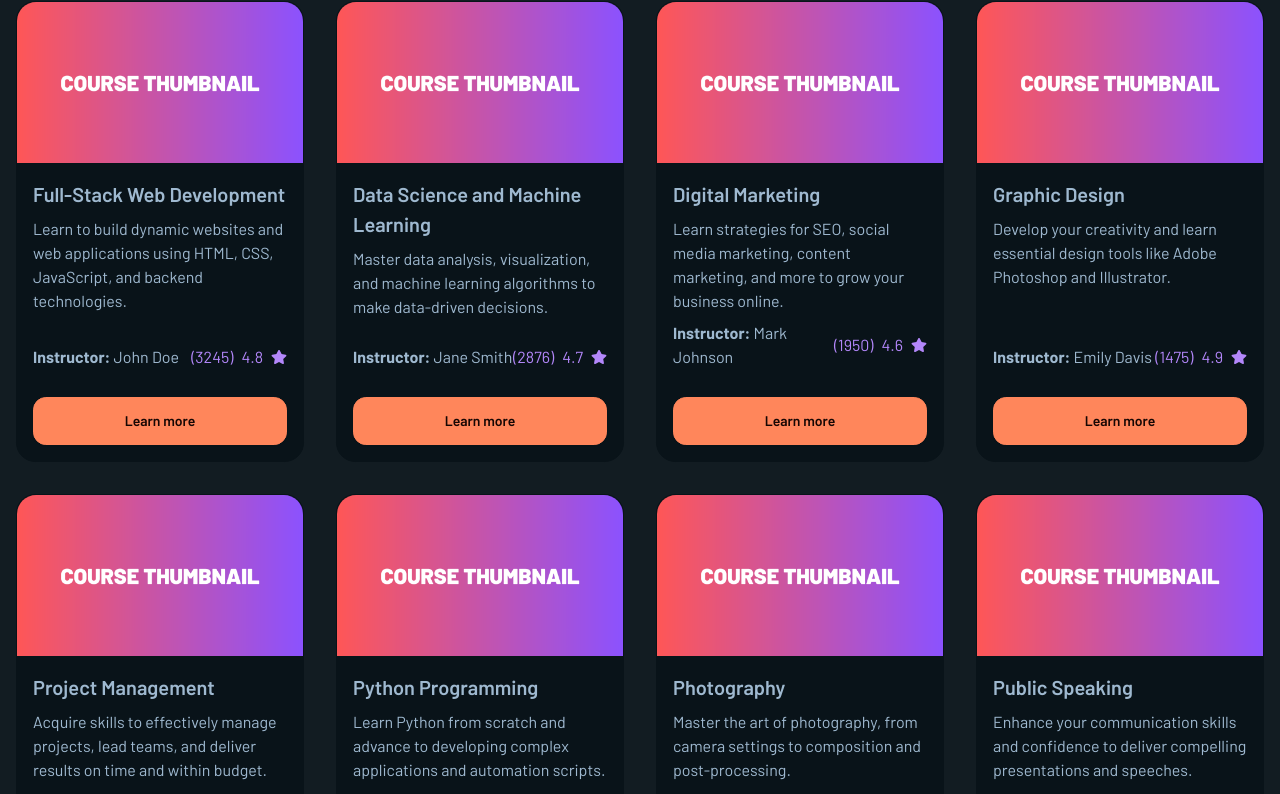
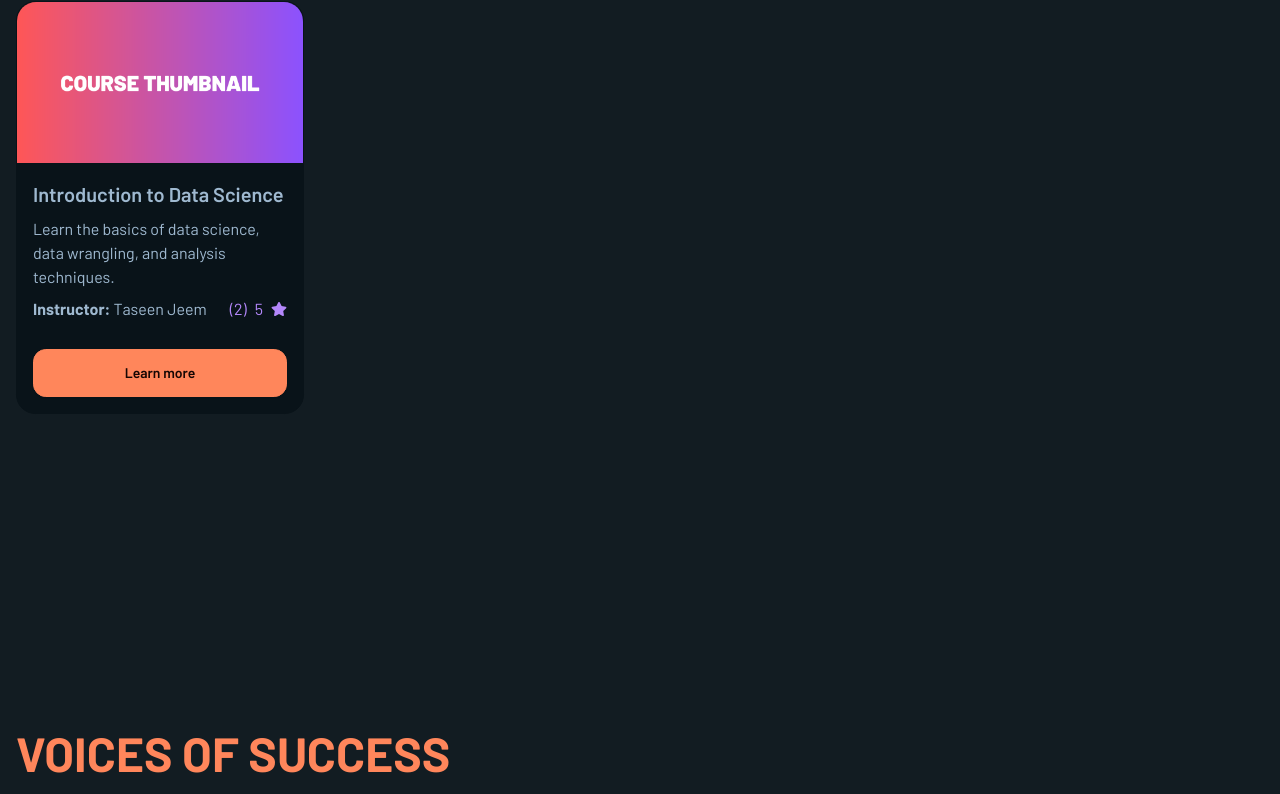
Before and after one commit to taseenjeem/intellipath-ts, a Next.js app: page / in a window 1280 px wide. Shown: the part 2407-3201 px from the top of the page. Built offline with nearby package versions, Linux system fonts and the light colour scheme; no server answers.

Commit message:
minor changes

```diff
--- a/database/json/top-courses.json
+++ b/database/json/top-courses.json
@@ -1,82 +1,46 @@
 [
   {
-    "_id": "1",
-    "title": "Full-Stack Web Development",
-    "slug": "full-stack-web-development-by-john-doe",
-    "description": "Learn to build dynamic websites and web applications using HTML, CSS, JavaScript, and backend technologies.",
-    "instructor": "John Doe",
-    "rating": 4.8,
-    "reviews": 3245,
-    "thumbnail": "/assets/images/course-thumbnail.png"
-  },
-  {
-    "_id": "2",
-    "title": "Data Science and Machine Learning",
-    "slug": "data-science-and-machine-learning-by-jane-smith",
-    "description": "Master data analysis, visualization, and machine learning algorithms to make data-driven decisions.",
-    "instructor": "Jane Smith",
-    "rating": 4.7,
-    "reviews": 2876,
-    "thumbnail": "/assets/images/course-thumbnail.png"
-  },
-  {
-    "_id": "3",
-    "title": "Digital Marketing",
-    "slug": "digital-marketing-by-mark-johnson",
-    "description": "Learn strategies for SEO, social media marketing, content marketing, and more to grow your business online.",
-    "instructor": "Mark Johnson",
-    "rating": 4.6,
-    "reviews": 1950,
-    "thumbnail": "/assets/images/course-thumbnail.png"
-  },
-  {
-    "_id": "4",
-    "title": "Graphic Design",
-    "slug": "graphic-design-by-emily-davis",
-    "description": "Develop your creativity and learn essential design tools like Adobe Photoshop and Illustrator.",
-    "instructor": "Emily Davis",
-    "rating": 4.9,
-    "reviews": 1475,
-    "thumbnail": "/assets/images/course-thumbnail.png"
-  },
-  {
-    "_id": "5",
-    "title": "Project Management",
-    "slug": "project-management-by-michael-brown",
-    "description": "Acquire skills to effectively manage projects, lead teams, and deliver results on time and within budget.",
-    "instructor": "Michael Brown",
-    "rating": 4.8,
-    "reviews": 1320,
-    "thumbnail": "/assets/images/course-thumbnail.png"
-  },
-  {
-    "_id": "6",
-    "title": "Python Programming",
-    "slug": "python-programming-by-sarah-wilson",
-    "description": "Learn Python from scratch and advance to developing complex applications and automation scripts.",
-    "instructor": "Sarah Wilson",
-    "rating": 4.7,
-    "reviews": 2590,
-    "thumbnail": "/assets/images/course-thumbnail.png"
-  },
-  {
-    "_id": "7",
-    "title": "Photography",
-    "slug": "photography-by-david-miller",
-    "description": "Master the art of photography, from camera settings to composition and post-processing.",
-    "instructor": "David Miller",
-    "rating": 4.9,
-    "reviews": 1110,
-    "thumbnail": "/assets/images/course-thumbnail.png"
-  },
-  {
-    "_id": "8",
-    "title": "Public Speaking",
-    "slug": "public-speaking-by-laura-garcia",
-    "description": "Enhance your communication skills and confidence to deliver compelling presentations and speeches.",
-    "instructor": "Laura Garcia",
-    "rating": 4.8,
-    "reviews": 1800,
-    "thumbnail": "/assets/images/course-thumbnail.png"
+    "_id": "64b8f9c2a4d2f93b88d4f4b5",
+    "title": "Introduction to Data Science",
+    "slug": "introduction-to-data-science",
+    "instructor": "64b8f9d3c2a4f93b88d4f4b6",
+    "thumbnail": "/assets/images/course-thumbnail.png",
+    "category": "Data Science",
+    "price": 199.99,
+    "discount": 15,
+    "language": "English",
+    "duration": "12 hours",
+    "requirements": "Basic understanding of mathematics and programming.",
+    "level": "Beginner",
+    "coupons": [
+      {
+        "_id": "64b8f9e4c2a4f93b88d4f4b7",
+        "code": "DSCIENCE15",
+        "discount": 15
+      },
+      {
+        "_id": "64b8f9e5c2a4f93b88d4f4b8",
+        "code": "WELCOME10",
+        "discount": 10
+      }
+    ],
+    "lessons": [
+      {
+        "_id": "64b8f9e6c2a4f93b88d4f4b9",
+        "title": "What is Data Science?",
+        "url": "https://example.com/lessons/what-is-data-science"
+      },
+      {
+        "_id": "64b8f9e7c2a4f93b88d4f4ba",
+        "title": "Data Wrangling Basics",
+        "url": "https://example.com/lessons/data-wrangling-basics"
+      }
+    ],
+    "enrollments": ["64b8f9f8c2a4f93b88d4f4bb", "64b8f9f9c2a4f93b88d4f4bc"],
+    "testimonials": ["64b8f9fac2a4f93b88d4f4bd", "64b8f9fbc2a4f93b88d4f4be"],
+    "short_description": "Learn the basics of data science, data wrangling, and analysis techniques.",
+    "full_description": "This course covers the fundamental concepts of data science including data collection, cleaning, and visualization techniques, suitable for beginners.",
+    "createdAt": "2024-01-01T10:00:00.000Z",
+    "updatedAt": "2024-09-28T12:00:00.000Z"
   }
 ]
--- /dev/null
+++ b/src/app/courses/[slug]/page.tsx
@@ -0,0 +1,11 @@
+import { getCourseBySlug } from "@/database/db-queries";
+
+const CourseDetailsPage = async ({
+  params,
+}: Readonly<{ params: { slug: string } }>) => {
+  const course = await getCourseBySlug(params.slug);
+
+  return <>Hello World</>;
+};
+
+export default CourseDetailsPage;
--- a/src/app/courses/[title]/page.tsx
+++ /dev/null
@@ -1,5 +0,0 @@
-const CourseDetailsPage = () => {
-  return <>Hello World</>;
-};
-
-export default CourseDetailsPage;
--- a/src/components/global/ui/CourseCard.tsx
+++ b/src/components/global/ui/CourseCard.tsx
@@ -1,10 +1,10 @@
-import { ICourses } from "@/types";
+import { ICourse } from "@/types";
 import Image from "next/image";
 import Link from "next/link";
 import { FaStar } from "react-icons/fa";
 
 interface CourseCardProps {
-  courseDetails: ICourses;
+  courseDetails: ICourse;
   purchased?: boolean;
   href: string;
 }
@@ -29,20 +29,20 @@ const CourseCard = ({
         <h2 className="text-base md:text-xl font-semibold leading-tight md:leading-normal">
           {courseDetails?.title}
         </h2>
-        <p className="text-xs md:text-base">{courseDetails?.description}</p>
+        <p className="text-xs md:text-base">
+          {courseDetails?.short_description}
+        </p>
         <div className="flex flex-col md:flex-row justify-between">
           <span className="text-xs md:text-base">
             <strong>Instructor: </strong>
-            <span className="link-hover cursor-pointer">
-              {courseDetails?.instructor}
-            </span>
+            <span className="link-hover cursor-pointer">Taseen Jeem</span>
           </span>
           <span className="flex items-center gap-2 text-accent text-xs md:text-base mt-2 md:mt-0">
             <span className="cursor-pointer" title="Total reviews">
-              ({courseDetails?.reviews})
+              ({courseDetails?.testimonials.length})
             </span>{" "}
             <span className="cursor-pointer" title="Average ratings">
-              {courseDetails?.rating}
+              5
             </span>
             <FaStar />
           </span>
```
